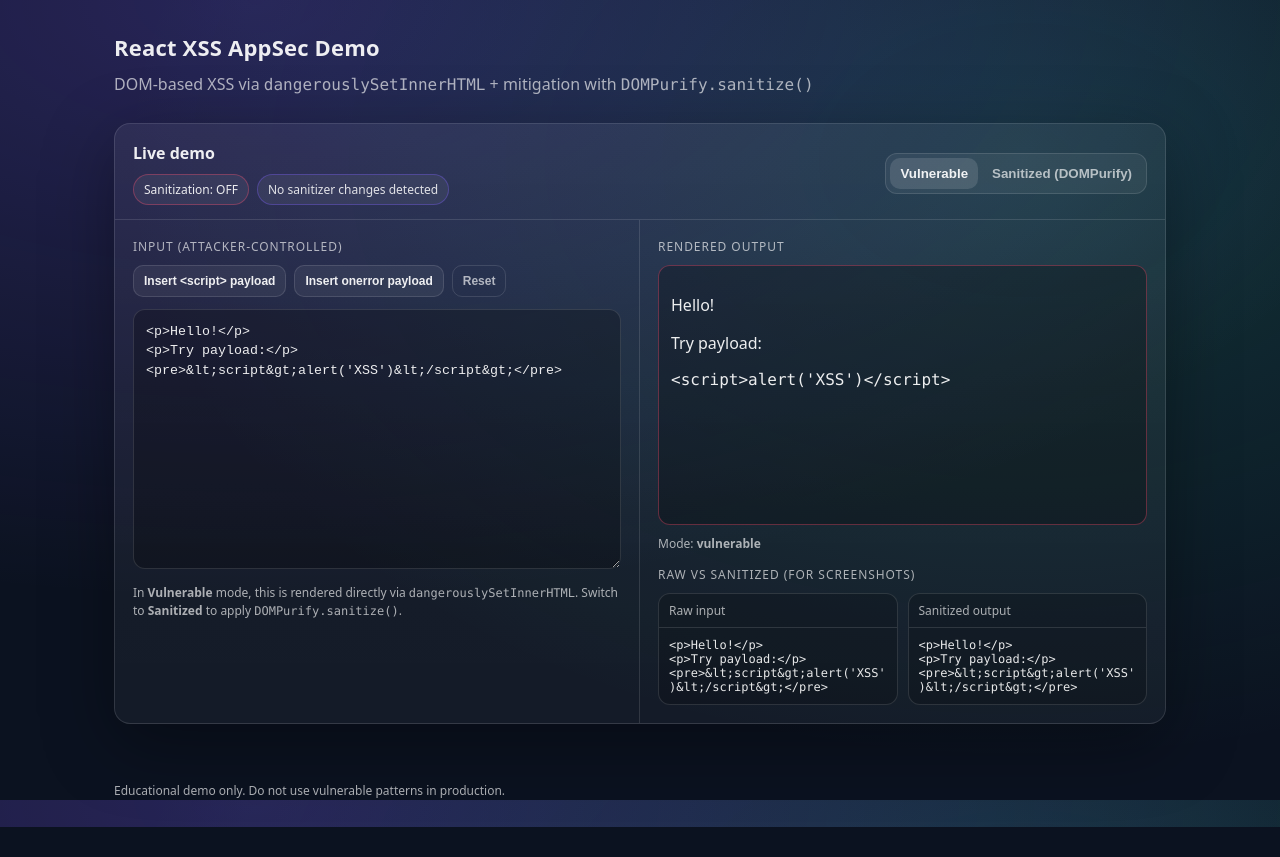
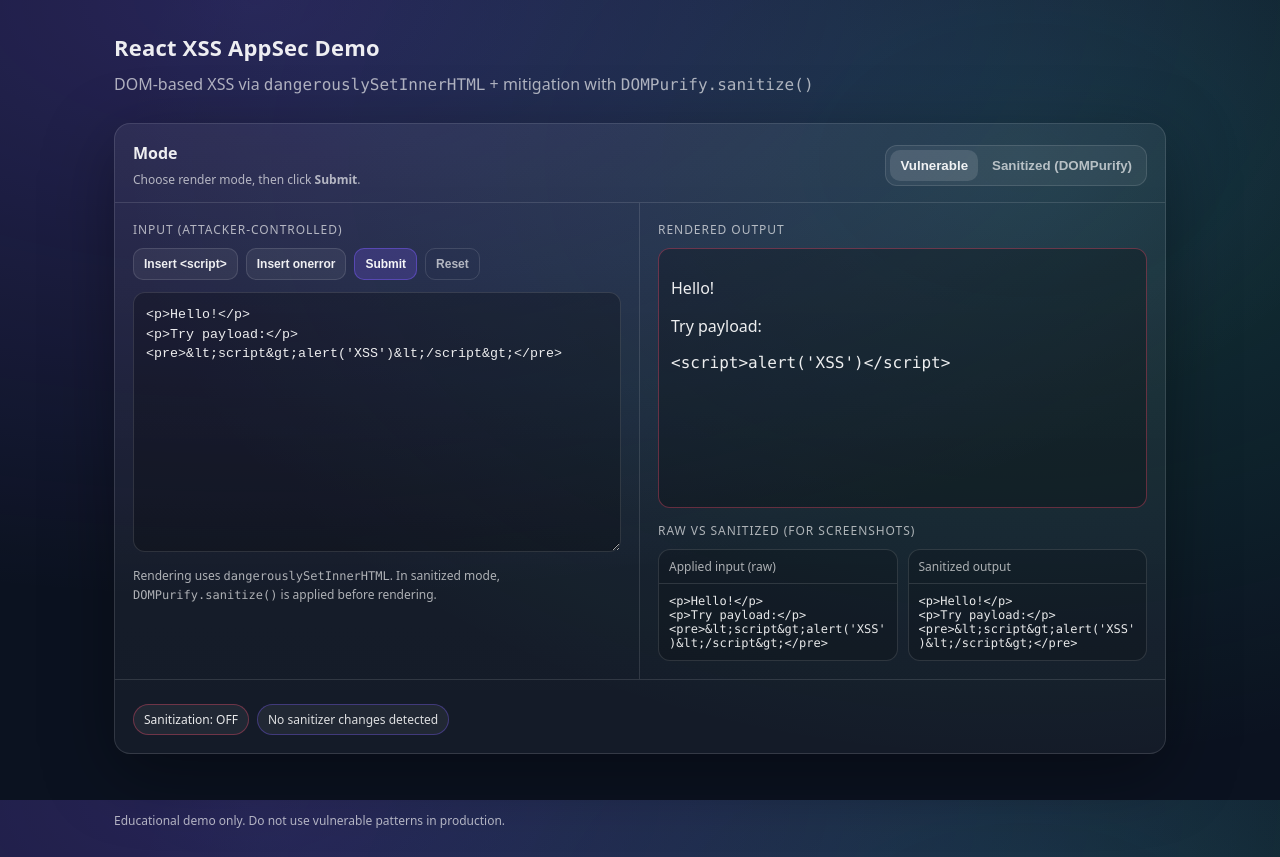
Before and after one commit to NatFreelance/react-xss-appsec-demo, a React (Vite) app: page / in a window 1280 px wide. Before the commit the page ends 827 px from the top, so only its background shows below. Built offline with nearby package versions, Linux system fonts and the light colour scheme.

Commit message:
fix: UI changes for better vision

```diff
--- a/src/components/XssDemo.jsx
+++ b/src/components/XssDemo.jsx
@@ -10,44 +10,39 @@ const PAYLOAD_IMG_ONERROR = `<p>DOM XSS test:</p><img src="x" onerror="alert('XS
 
 export function XssDemo() {
   const [mode, setMode] = useState('vulnerable') // 'vulnerable' | 'sanitized'
-  const [input, setInput] = useState(DEFAULT_INPUT)
+  const [draftInput, setDraftInput] = useState(DEFAULT_INPUT)
+  const [appliedInput, setAppliedInput] = useState(DEFAULT_INPUT)
 
-  const sanitizedHtml = useMemo(() => DOMPurify.sanitize(input), [input])
-  const renderedHtml = mode === 'sanitized' ? sanitizedHtml : input
-  const changedBySanitizer = sanitizedHtml !== input
-  const removedChars = Math.max(0, input.length - sanitizedHtml.length)
-  const reducedPercent = input.length > 0 ? Math.round((removedChars / input.length) * 100) : 0
+  const sanitizedHtml = useMemo(() => DOMPurify.sanitize(appliedInput), [appliedInput])
+  const renderedHtml = mode === 'sanitized' ? sanitizedHtml : appliedInput
+  const changedBySanitizer = sanitizedHtml !== appliedInput
+  const removedChars = Math.max(0, appliedInput.length - sanitizedHtml.length)
+  const reducedPercent =
+    appliedInput.length > 0 ? Math.round((removedChars / appliedInput.length) * 100) : 0
 
   const changeSummary = useMemo(() => {
     if (!changedBySanitizer) return []
     const removed = []
-    if (/<script[\s>]/i.test(input) && !/<script[\s>]/i.test(sanitizedHtml)) removed.push('Removed <script> tag')
-    if (/\sonerror\s*=/i.test(input) && !/\sonerror\s*=/i.test(sanitizedHtml)) removed.push('Removed inline event handler (onerror)')
-    if (/javascript:/i.test(input) && !/javascript:/i.test(sanitizedHtml)) removed.push('Removed javascript: URL')
+    if (/<script[\s>]/i.test(appliedInput) && !/<script[\s>]/i.test(sanitizedHtml))
+      removed.push('Removed <script> tag')
+    if (/\sonerror\s*=/i.test(appliedInput) && !/\sonerror\s*=/i.test(sanitizedHtml))
+      removed.push('Removed inline event handler (onerror)')
+    if (/javascript:/i.test(appliedInput) && !/javascript:/i.test(sanitizedHtml))
+      removed.push('Removed javascript: URL')
     if (removed.length === 0) removed.push('Sanitized output differs from input')
     return removed
-  }, [changedBySanitizer, input, sanitizedHtml])
+  }, [changedBySanitizer, appliedInput, sanitizedHtml])
 
   return (
     <section className="card">
       <div className="cardHeader">
         <div>
-          <div className="cardTitle">Live demo</div>
-          <div className="statusRow">
-            <span className={mode === 'sanitized' ? 'badge badgeOk' : 'badge badgeDanger'}>
-              Sanitization: {mode === 'sanitized' ? 'ON' : 'OFF'}
-            </span>
-            <span className="badge badgeNeutral">
-              {changedBySanitizer ? 'Input contains risky HTML' : 'No sanitizer changes detected'}
-            </span>
-            {changedBySanitizer ? (
-              <span className="badge badgeNeutral">
-                Δ chars: -{removedChars} ({reducedPercent}%)
-              </span>
-            ) : null}
+          <div className="cardTitle">Mode</div>
+          <div className="cardSubtitle">
+            Choose render mode, then click <strong>Submit</strong>.
           </div>
         </div>
-        <div className="segmented" role="group" aria-label="Render mode">
+        <div className="segmented" role="group" aria-label="Mode">
           <button
             type="button"
             className={mode === 'vulnerable' ? 'segmentedBtn active' : 'segmentedBtn'}
@@ -69,38 +64,41 @@ export function XssDemo() {
         <div className="panel">
           <div className="panelTitle">Input (attacker-controlled)</div>
           <div className="toolbar">
-            <button type="button" className="btn" onClick={() => setInput(PAYLOAD_SCRIPT)}>
-              Insert &lt;script&gt; payload
+            <button type="button" className="btn" onClick={() => setDraftInput(PAYLOAD_SCRIPT)}>
+              Insert &lt;script&gt;
             </button>
-            <button type="button" className="btn" onClick={() => setInput(PAYLOAD_IMG_ONERROR)}>
-              Insert onerror payload
+            <button type="button" className="btn" onClick={() => setDraftInput(PAYLOAD_IMG_ONERROR)}>
+              Insert onerror
             </button>
-            <button type="button" className="btn btnGhost" onClick={() => setInput(DEFAULT_INPUT)}>
+            <button
+              type="button"
+              className="btn btnPrimary"
+              onClick={() => setAppliedInput(draftInput)}
+              title="Apply input and render"
+            >
+              Submit
+            </button>
+            <button
+              type="button"
+              className="btn btnGhost"
+              onClick={() => {
+                setDraftInput(DEFAULT_INPUT)
+                setAppliedInput(DEFAULT_INPUT)
+              }}
+            >
               Reset
             </button>
           </div>
           <textarea
             className="textarea"
-            value={input}
-            onChange={(e) => setInput(e.target.value)}
+            value={draftInput}
+            onChange={(e) => setDraftInput(e.target.value)}
             spellCheck={false}
           />
           <div className="hint">
-            In <strong>Vulnerable</strong> mode, this is rendered directly via{' '}
-            <code>dangerouslySetInnerHTML</code>. Switch to <strong>Sanitized</strong> to apply{' '}
-            <code>DOMPurify.sanitize()</code>.
+            Rendering uses <code>dangerouslySetInnerHTML</code>. In sanitized mode,{' '}
+            <code>DOMPurify.sanitize()</code> is applied before rendering.
           </div>
-
-          {changedBySanitizer ? (
-            <div className="notice">
-              <div className="noticeTitle">What DOMPurify would change</div>
-              <ul className="noticeList">
-                {changeSummary.map((item) => (
-                  <li key={item}>{item}</li>
-                ))}
-              </ul>
-            </div>
-          ) : null}
         </div>
 
         <div className="panel">
@@ -109,13 +107,11 @@ export function XssDemo() {
             className={mode === 'vulnerable' ? 'output outputDanger' : 'output outputSafe'}
             dangerouslySetInnerHTML={{ __html: renderedHtml }}
           />
-          <div className="hint">Mode: <strong>{mode}</strong></div>
-
           <div className="splitTitle">Raw vs sanitized (for screenshots)</div>
           <div className="split">
             <div className="splitBox">
-              <div className="splitLabel">Raw input</div>
-              <pre className="codeBox">{input}</pre>
+              <div className="splitLabel">Applied input (raw)</div>
+              <pre className="codeBox">{appliedInput}</pre>
             </div>
             <div className="splitBox">
               <div className="splitLabel">Sanitized output</div>
@@ -124,6 +120,33 @@ export function XssDemo() {
           </div>
         </div>
       </div>
+
+      <div className="cardFooter">
+        <div className="statusRow">
+          <span className={mode === 'sanitized' ? 'badge badgeOk' : 'badge badgeDanger'}>
+            Sanitization: {mode === 'sanitized' ? 'ON' : 'OFF'}
+          </span>
+          <span className="badge badgeNeutral">
+            {changedBySanitizer ? 'DOMPurify changed the applied input' : 'No sanitizer changes detected'}
+          </span>
+          {changedBySanitizer ? (
+            <span className="badge badgeNeutral">
+              Δ chars: -{removedChars} ({reducedPercent}%)
+            </span>
+          ) : null}
+        </div>
+
+        {changedBySanitizer ? (
+          <div className="notice">
+            <div className="noticeTitle">What DOMPurify changed (high level)</div>
+            <ul className="noticeList">
+              {changeSummary.map((item) => (
+                <li key={item}>{item}</li>
+              ))}
+            </ul>
+          </div>
+        ) : null}
+      </div>
     </section>
   )
 }
--- a/src/styles.css
+++ b/src/styles.css
@@ -102,6 +102,18 @@ pre {
   font-weight: 700;
 }
 
+.cardSubtitle {
+  margin-top: 8px;
+  color: var(--muted);
+  font-size: 12px;
+  line-height: 1.35;
+}
+
+.cardFooter {
+  padding: 14px 18px 18px;
+  border-top: 1px solid var(--border);
+}
+
 .statusRow {
   display: flex;
   flex-wrap: wrap;
@@ -202,6 +214,16 @@ pre {
 
 .btn:hover {
   border-color: rgba(124, 92, 255, 0.35);
+}
+
+.btnPrimary {
+  border-color: rgba(124, 92, 255, 0.45);
+  background: rgba(124, 92, 255, 0.22);
+  color: rgba(255, 255, 255, 0.95);
+}
+
+.btnPrimary:hover {
+  border-color: rgba(124, 92, 255, 0.65);
 }
 
 .btnGhost {
```
